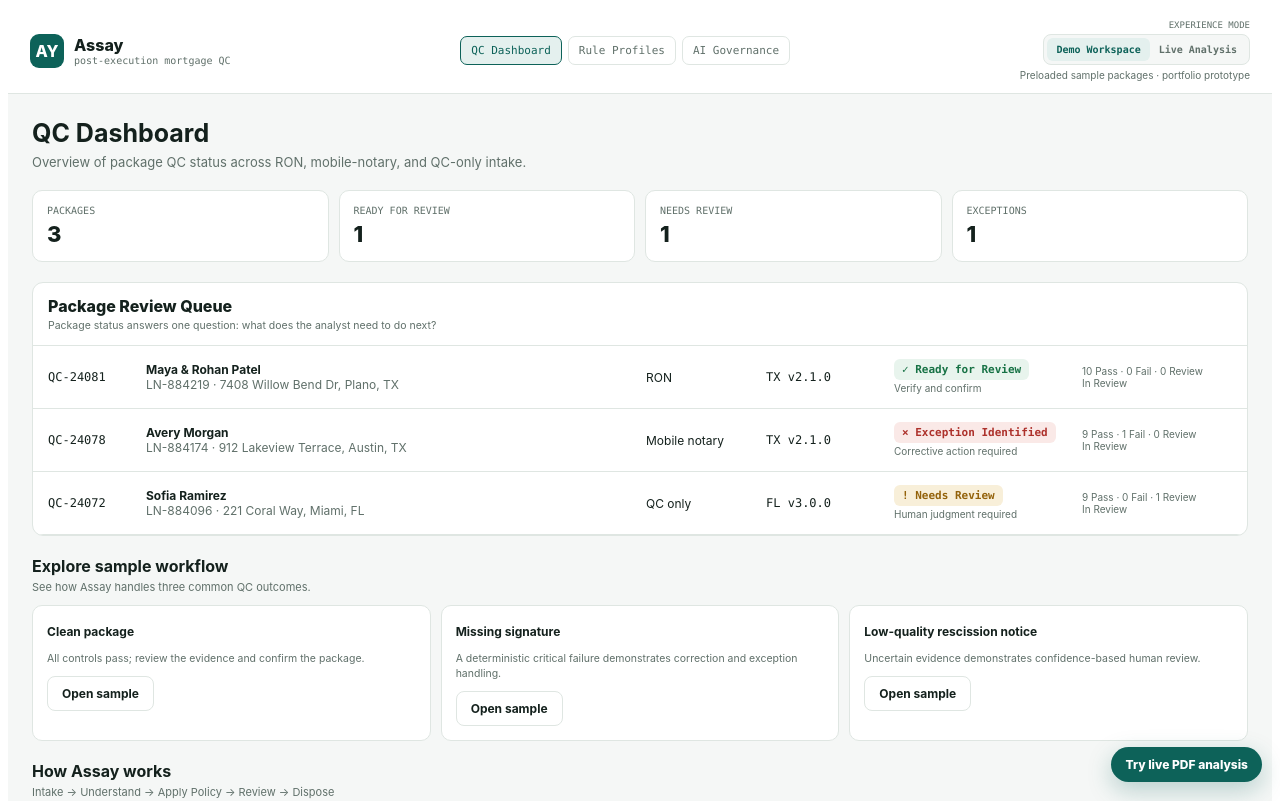
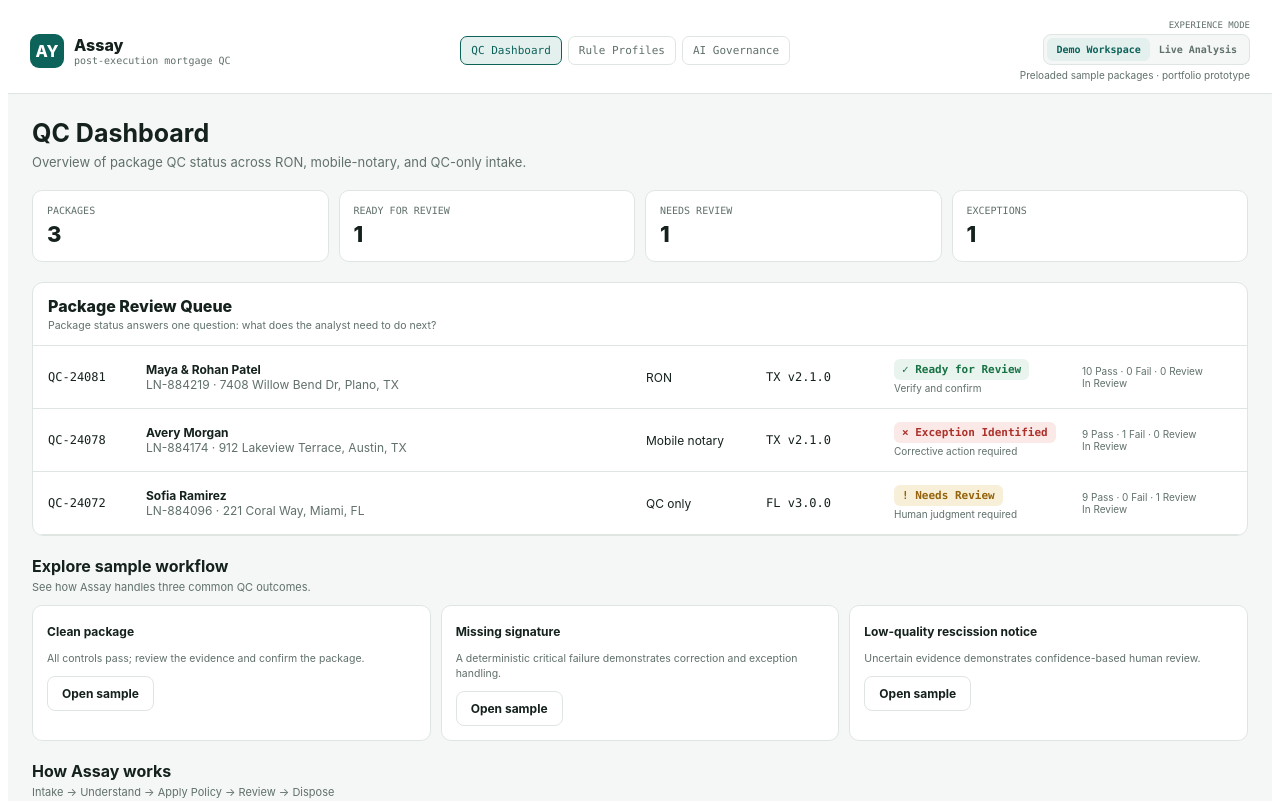
Before and after one commit to ckochar/Assay, a React (Vite) app: page / in a window 1280 px wide. Shown: the top 801 px of the page. Built offline with nearby package versions, Linux system fonts and the light colour scheme.

Commit message:
Use experience mode instead of floating live link

```diff
--- a/src/main.jsx
+++ b/src/main.jsx
@@ -6,37 +6,11 @@ const LiveAnalysis = lazy(() => import("./LiveAnalysis.jsx"));
 
 function Root() {
   const isLive = window.location.pathname === "/live";
-  return (
-    <>
-      {!isLive && (
-        <a
-          href="/live"
-          style={{
-            position: "fixed",
-            right: 18,
-            bottom: 18,
-            zIndex: 100,
-            background: "#0d6259",
-            color: "white",
-            borderRadius: 999,
-            padding: "10px 14px",
-            fontFamily: "Inter, ui-sans-serif, system-ui, sans-serif",
-            fontSize: 12,
-            fontWeight: 800,
-            textDecoration: "none",
-            boxShadow: "0 8px 24px #0d625944",
-          }}
-        >
-          Try live PDF analysis
-        </a>
-      )}
-      {isLive ? (
-        <Suspense fallback={<div style={{ padding: 40, fontFamily: "Inter, ui-sans-serif, system-ui, sans-serif" }}>Loading live document workspace…</div>}>
-          <LiveAnalysis />
-        </Suspense>
-      ) : <App />}
-    </>
-  );
+  return isLive ? (
+    <Suspense fallback={<div style={{ padding: 40, fontFamily: "Inter, ui-sans-serif, system-ui, sans-serif" }}>Loading Live Analysis…</div>}>
+      <LiveAnalysis />
+    </Suspense>
+  ) : <App />;
 }
 
 ReactDOM.createRoot(document.getElementById("root")).render(
```
